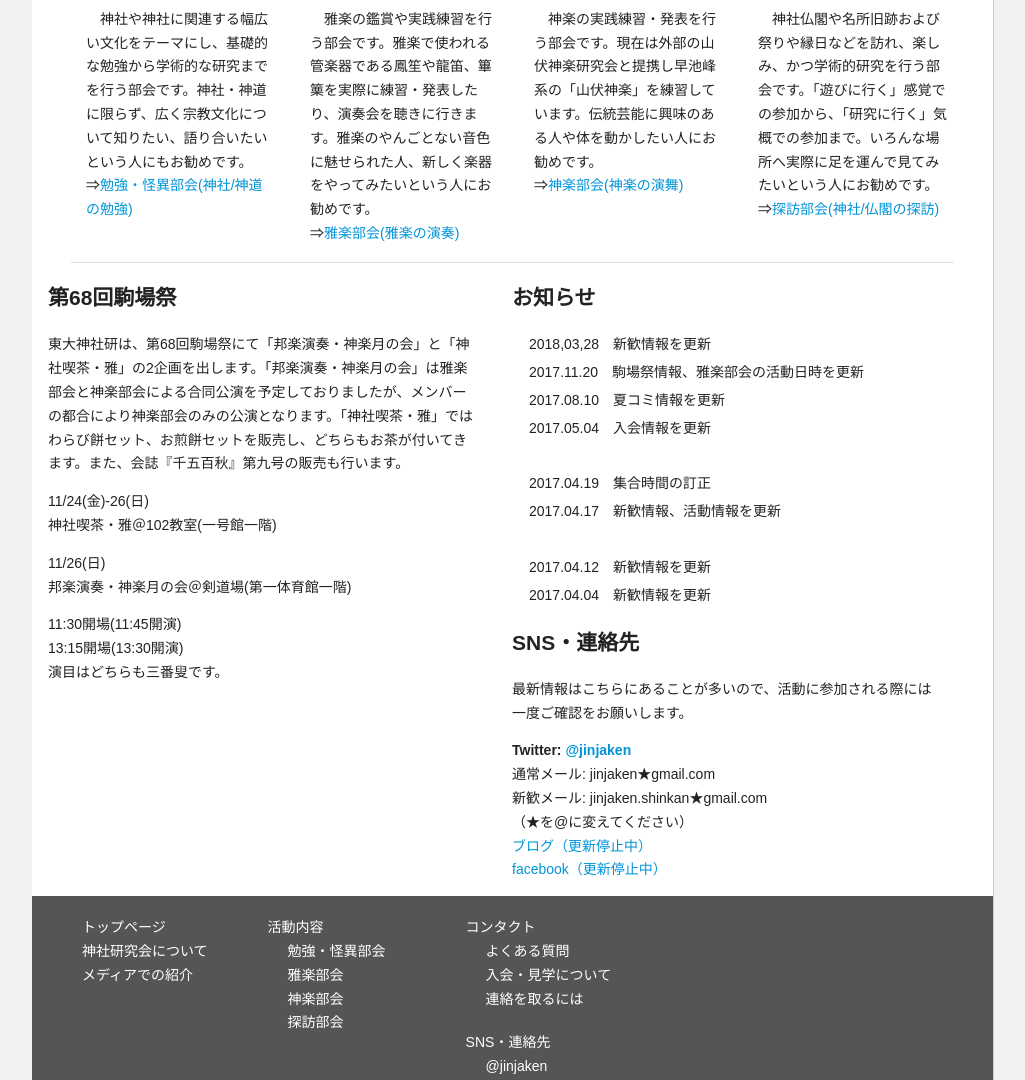
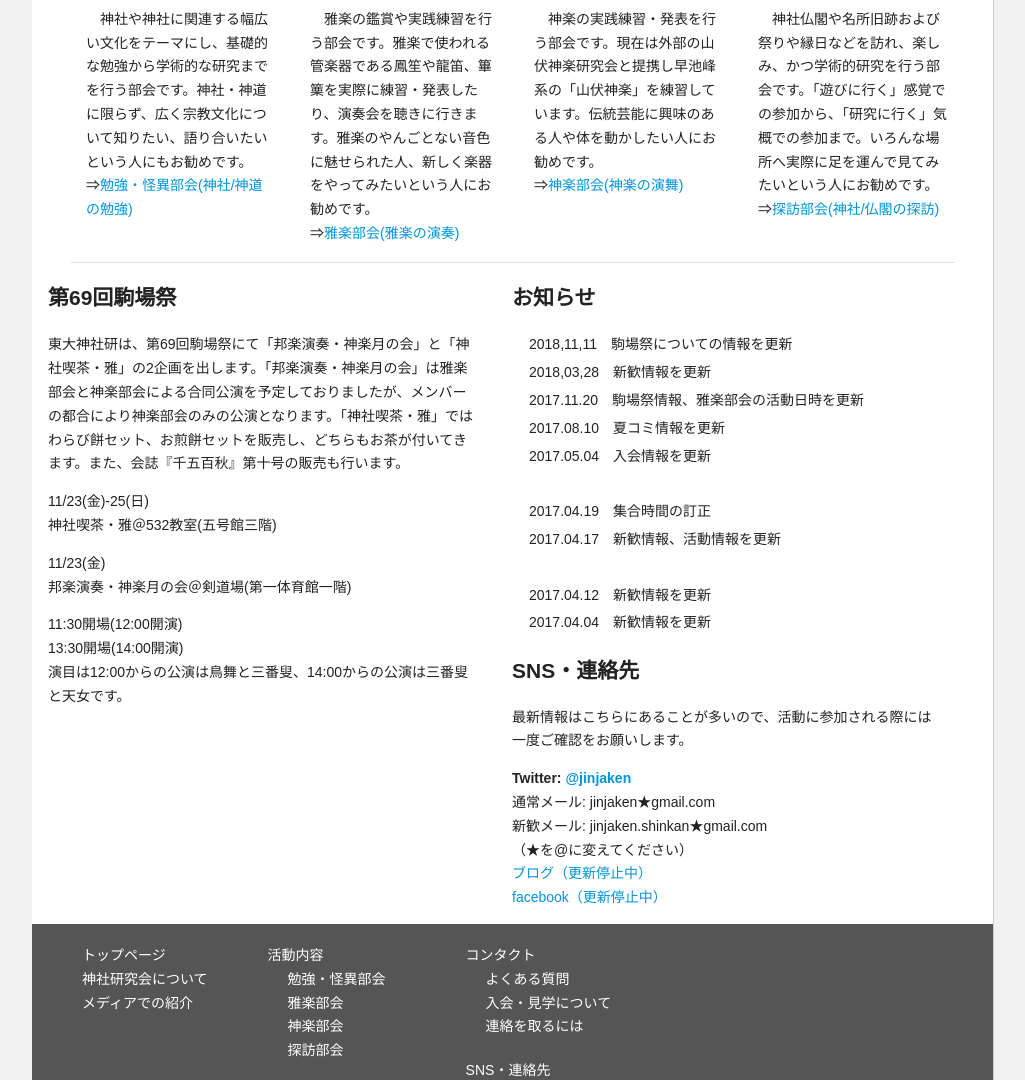
Before and after one commit to jinjaken/website, a plain HTML site: page jinjaken_webroot/index.html in a window 1280 px wide. Shown: the part 658-1738 px from the top of the page, without its empty margins (127-1152 px from the left). Drawn offline with Linux system fonts and the light colour scheme.

Commit message:
駒場祭の情報を更新

```diff
--- a/jinjaken_webroot/index.html
+++ b/jinjaken_webroot/index.html
@@ -59,18 +59,19 @@
 				</div>
 				<hr class="separator1">
 				<div class="box3 left">
-									<h2>第68回駒場祭</h2>
-						<p>東大神社研は、第68回駒場祭にて「邦楽演奏・神楽月の会」と「神社喫茶・雅」の2企画を出します。「邦楽演奏・神楽月の会」は雅楽部会と神楽部会による合同公演を予定しておりましたが、メンバーの都合により神楽部会のみの公演となります。「神社喫茶・雅」ではわらび餅セット、お煎餅セットを販売し、どちらもお茶が付いてきます。また、会誌『千五百秋』第九号の販売も行います。</p>
-<p>11/24(金)-26(日)<br>神社喫茶・雅＠102教室(一号館一階)</p>
-<p>11/26(日)<br>邦楽演奏・神楽月の会＠剣道場(第一体育館一階)</p>
-<p>11:30開場(11:45開演)<br>13:15開場(13:30開演)<br>演目はどちらも三番叟です。</p>
+									<h2>第69回駒場祭</h2>
+						<p>東大神社研は、第69回駒場祭にて「邦楽演奏・神楽月の会」と「神社喫茶・雅」の2企画を出します。「邦楽演奏・神楽月の会」は雅楽部会と神楽部会による合同公演を予定しておりましたが、メンバーの都合により神楽部会のみの公演となります。「神社喫茶・雅」ではわらび餅セット、お煎餅セットを販売し、どちらもお茶が付いてきます。また、会誌『千五百秋』第十号の販売も行います。</p>
+<p>11/23(金)-25(日)<br>神社喫茶・雅＠532教室(五号館三階)</p>
+<p>11/23(金)<br>邦楽演奏・神楽月の会＠剣道場(第一体育館一階)</p>
+<p>11:30開場(12:00開演)<br>13:30開場(14:00開演)<br>演目は12:00からの公演は鳥舞と三番叟、14:00からの公演は三番叟と天女です。</p>
 					</div>
 								<div class="box3 right">
 						<h2>お知らせ</h2>
 						<div id="newsbox">
 							<ul>
 
-<li>2018,03,28　新歓情報を更新
+<li>2018,11,11　駒場祭についての情報を更新
+<li>2018,03,28　新歓情報を更新</li>
 <li>2017.11.20　駒場祭情報、雅楽部会の活動日時を更新</li>
 <li>2017.08.10　夏コミ情報を更新</li>
 <li>2017.05.04　入会情報を更新</li>
```
